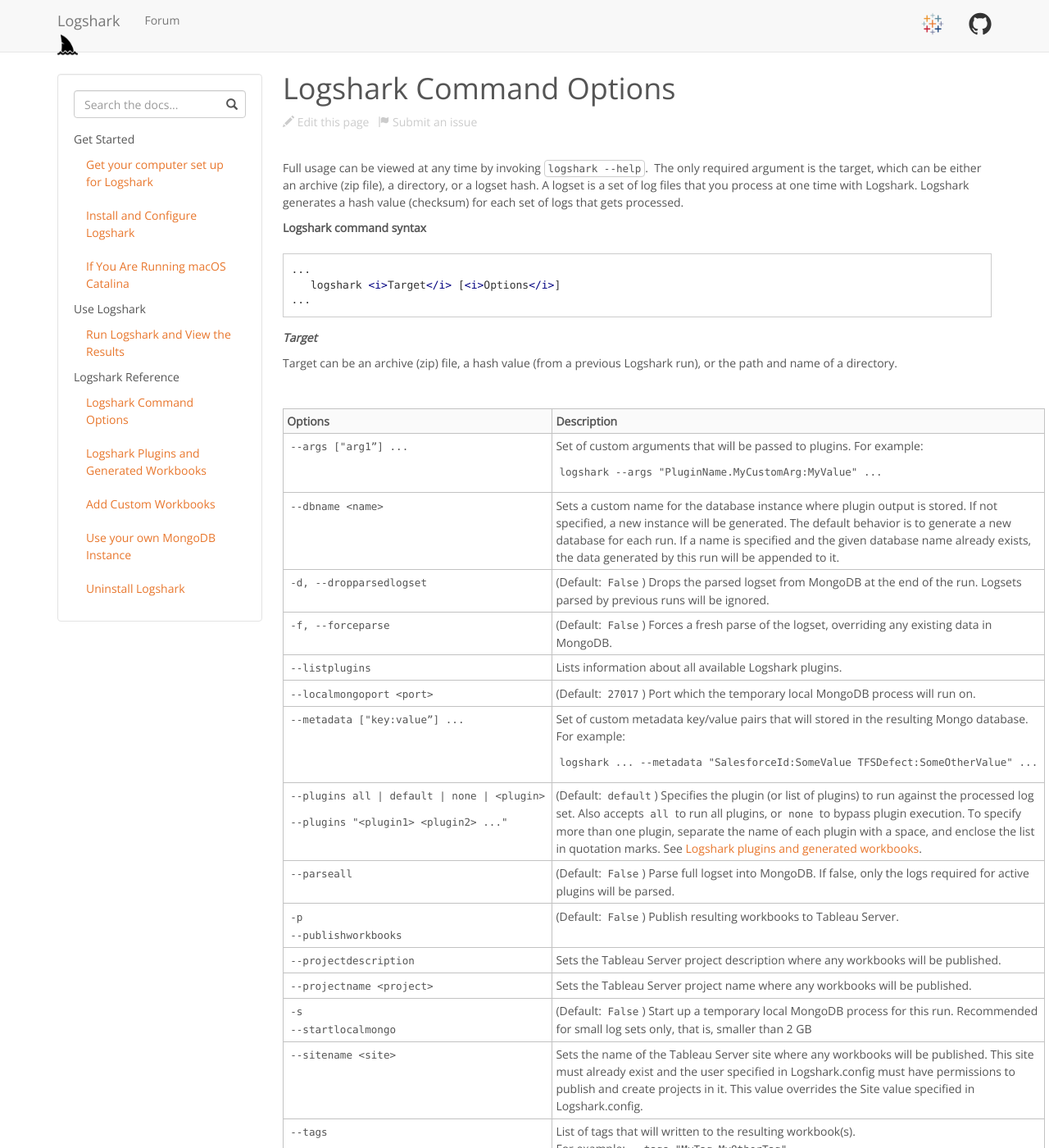
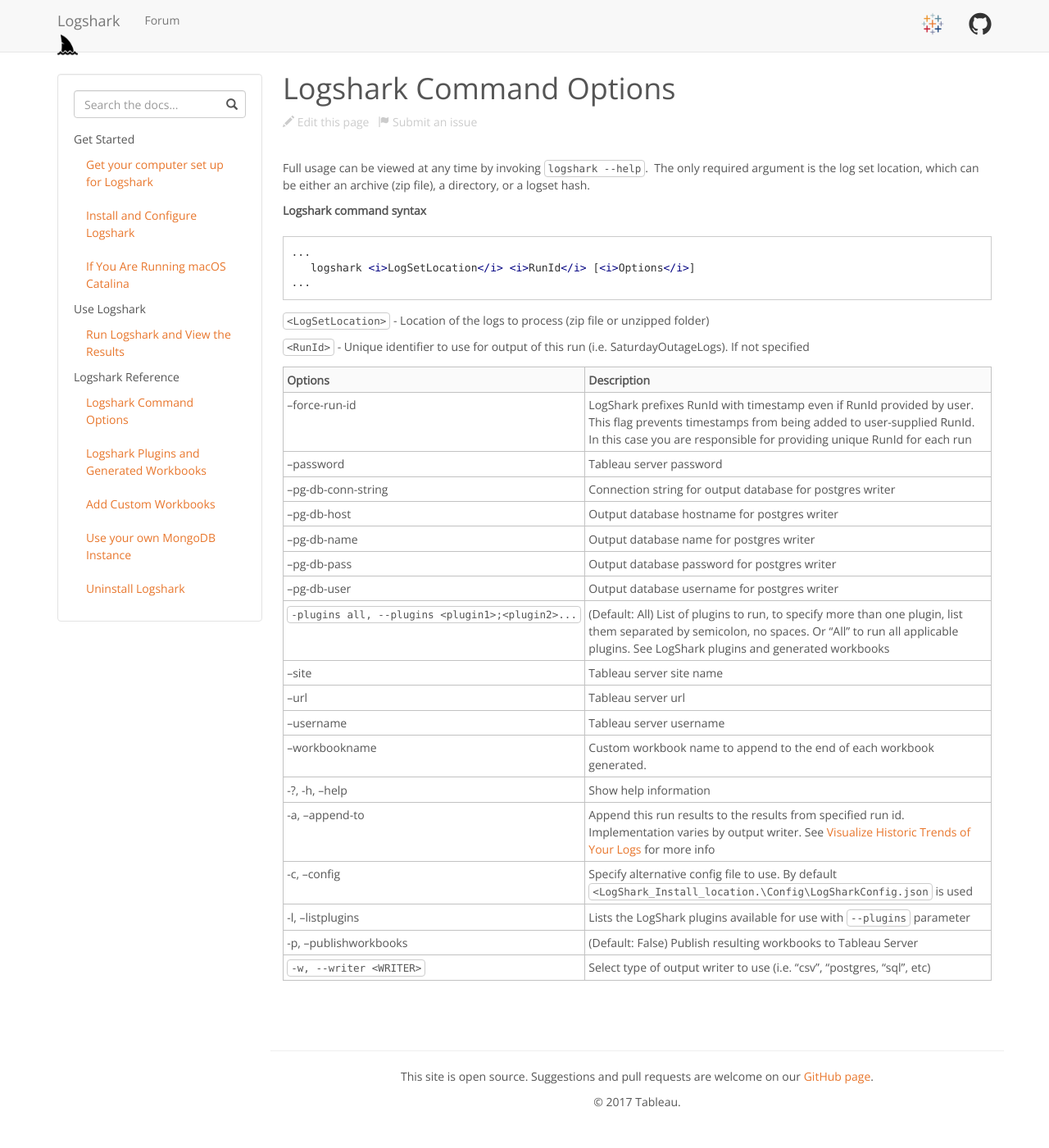
Before and after one commit to tableau/Logshark, a Jekyll site: the page built from docs/docs/logshark_cmds.md, in a window 1280 px wide and 1400 px high. Shown: the whole window at 82% size. Built offline with Jekyll 4.4.1, drawn with Linux system fonts in a browser that asks for light colours; some of the changed text lies outside the part shown.

Commit message:
Updated documentation

````diff
--- a/docs/docs/logshark_cmds.md
+++ b/docs/docs/logshark_cmds.md
@@ -2,106 +2,38 @@
 title: Logshark Command Options
 ---
 
-Full usage can be viewed at any time by invoking `logshark --help`.  The only required argument is the target, which can be either an archive (zip file), a directory, or a logset hash. A logset is a set of log files that you process at one time with Logshark. Logshark generates a hash value (checksum) for each set of logs that gets processed.
+Full usage can be viewed at any time by invoking `logshark --help`.  The only required argument is the log set location, which can be either an archive (zip file), a directory, or a logset hash.
 
 **Logshark command syntax**
 
 ```xml
 ...
-   logshark <i>Target</i> [<i>Options</i>]
+   logshark <i>LogSetLocation</i> <i>RunId</i> [<i>Options</i>]
 ...
 ```
+`<LogSetLocation>` - Location of the logs to process (zip file or unzipped folder)
+
+`<RunId>` - Unique identifier to use for output of this run (i.e. SaturdayOutageLogs). If not specified
 
 
-
-
-
-***Target***
-
-Target can be an archive (zip) file, a hash value (from a previous Logshark run), or the path and name of a directory.
-
-
-<table>
-<thead>
-<tr class="header">
-<th>Options</th>
-<th>Description</th>
-</tr>
-</thead>
-<tbody>
-<tr class="odd">
-<td><code>--args [&quot;arg1”] ...</code></td>
-<td><p>Set of custom arguments that will be passed to plugins. For example:</p>
-<p><code>logshark --args &quot;PluginName.MyCustomArg:MyValue&quot; ...</code></p></td>
-</tr>
-<tr class="even">
-<td><code>--dbname &lt;name&gt;</code></td>
-<td>Sets a custom name for the database instance where plugin output is stored. If not specified, a new instance will be generated. The default behavior is to generate a new database for each run. If a name is specified and the given database name already exists, the data generated by this run will be appended to it.</td>
-</tr>
-<tr class="odd">
-<td><code>-d, --dropparsedlogset</code></td>
-<td>(Default: <code>False</code>) Drops the parsed logset from MongoDB at the end of the run. Logsets parsed by previous runs will be ignored.</td>
-</tr>
-<tr class="even">
-<td><code>-f, --forceparse</code></td>
-<td>(Default: <code>False</code>) Forces a fresh parse of the logset, overriding any existing data in MongoDB.</td>
-</tr>
-<tr class="odd">
-<td><code>--listplugins</code></td>
-<td>Lists information about all available Logshark plugins.</td>
-</tr>
-<tr class="even">
-<td><code>--localmongoport &lt;port&gt;</code></td>
-<td>(Default: <code>27017</code>) Port which the temporary local MongoDB process will run on.</td>
-</tr>
-<tr class="odd">
-<td><code>--metadata [&quot;key:value”] ...</code></td>
-<td><p>Set of custom metadata key/value pairs that will stored in the resulting Mongo database. For example:</p>
-<p><code>logshark ... --metadata &quot;SalesforceId:SomeValue TFSDefect:SomeOtherValue&quot; ...</code></p></td>
-</tr>
-<tr class="even">
-<td><p><code>--plugins all | default | none | &lt;plugin&gt;</code></p>
-<p><code>--plugins &quot;&lt;plugin1&gt; &lt;plugin2&gt; ...&quot;</code></p></td>
-<td>(Default: <code>default</code>) Specifies the plugin (or list of plugins) to run against the processed log set. Also accepts <code>all</code> to run all plugins, or <code>none</code> to bypass plugin execution. To specify more than one plugin, separate the name of each plugin with a space, and enclose the list in quotation marks. See <a href="logshark_plugins">Logshark plugins and generated workbooks</a>.</td>
-</tr>
-<tr class="odd">
-<td><code>--parseall</code></td>
-<td>(Default: <code>False</code>) Parse full logset into MongoDB. If false, only the logs required for active plugins will be parsed.</td>
-</tr>
-<tr class="even">
-<td><code>-p</code><br />
-<code>--publishworkbooks</code> </td>
-<td>(Default: <code>False</code>) Publish resulting workbooks to Tableau Server.</td>
-</tr>
-<tr class="odd">
-<td><code>--projectdescription</code></td>
-<td>Sets the Tableau Server project description where any workbooks will be published.</td>
-</tr>
-<tr class="even">
-<td><code>--projectname &lt;project&gt;</code></td>
-<td>Sets the Tableau Server project name where any workbooks will be published.</td>
-</tr>
-<tr class="odd">
-<td><code>-s</code> <br>
-<code>--startlocalmongo</code> </td>
-<td>(Default: <code>False</code>) Start up a temporary local MongoDB process for this run. Recommended for small log sets only, that is, smaller than 2 GB</td>
-</tr>
-<tr class="even">
-<td><code>--sitename &lt;site&gt;</code></td>
-<td>Sets the name of the Tableau Server site where any workbooks will be published. This site must already exist and the user specified in Logshark.config must have permissions to publish and create projects in it. This value overrides the Site value specified in Logshark.config.</td>
-</tr>
-<tr class="odd">
-<td><code>--tags</code></td>
-<td>List of tags that will written to the resulting workbook(s).<br />
-For example: <code>--tags &quot;MyTag MyOtherTag&quot; </code></td>
-</tr>
-<tr class="even">
-<td><code>--help</code></td>
-<td>Display Logshark command help.</td>
-</tr>
-</tbody>
-</table>
-
-<!-- for some reason, the following tags show up at the top of the table -- >
-
-<!-- </tr>  -->
+| **Options** | Description  |
+|-------------|--------------|
+ --force-run-id |LogShark prefixes RunId with timestamp even if RunId provided by user. This flag prevents timestamps from being added to user-supplied RunId. In this case you are responsible for providing unique RunId for each run |
+| --password | Tableau server password |
+| --pg-db-conn-string | Connection string for output database for postgres writer |
+| --pg-db-host | Output database hostname for postgres writer |
+| --pg-db-name | Output database name for postgres writer |
+| --pg-db-pass | Output database password for postgres writer |
+| --pg-db-user | Output database username for postgres writer |
+| `-plugins all, --plugins <plugin1>;<plugin2>...` | (Default: All) List of plugins to run, to specify more than one plugin, list them separated by semicolon, no spaces. Or "All" to run all applicable plugins. See LogShark plugins and generated workbooks |
+| --site | Tableau server site name |
+| --url | Tableau server url |
+| --username | Tableau server username |
+| --workbookname <string> | Custom workbook name to append to the end of each workbook generated. |
+| -?, -h, --help | Show help information |
+| -a, --append-to <APPEND_TO>  | Append this run results to the results from specified run id. Implementation varies by output writer. See [Visualize Historic Trends of Your Logs](add link here) for more info |
+| -c, --config <CONFIG>  | Specify alternative config file to use. By default `<LogShark_Install_location.\Config\LogSharkConfig.json` is used |
+| -l, --listplugins | Lists the LogShark plugins available for use with `--plugins` parameter |
+| -p, --publishworkbooks | (Default: False) Publish resulting workbooks to Tableau Server |
+| `-w, --writer <WRITER>` | Select type of output writer to use (i.e. "csv", "postgres, "sql", etc) |
+{: .custom-class #custom-id}
````
Also changed, not shown: docs/docs/logshark_plugins.md (+17 -15 lines).
